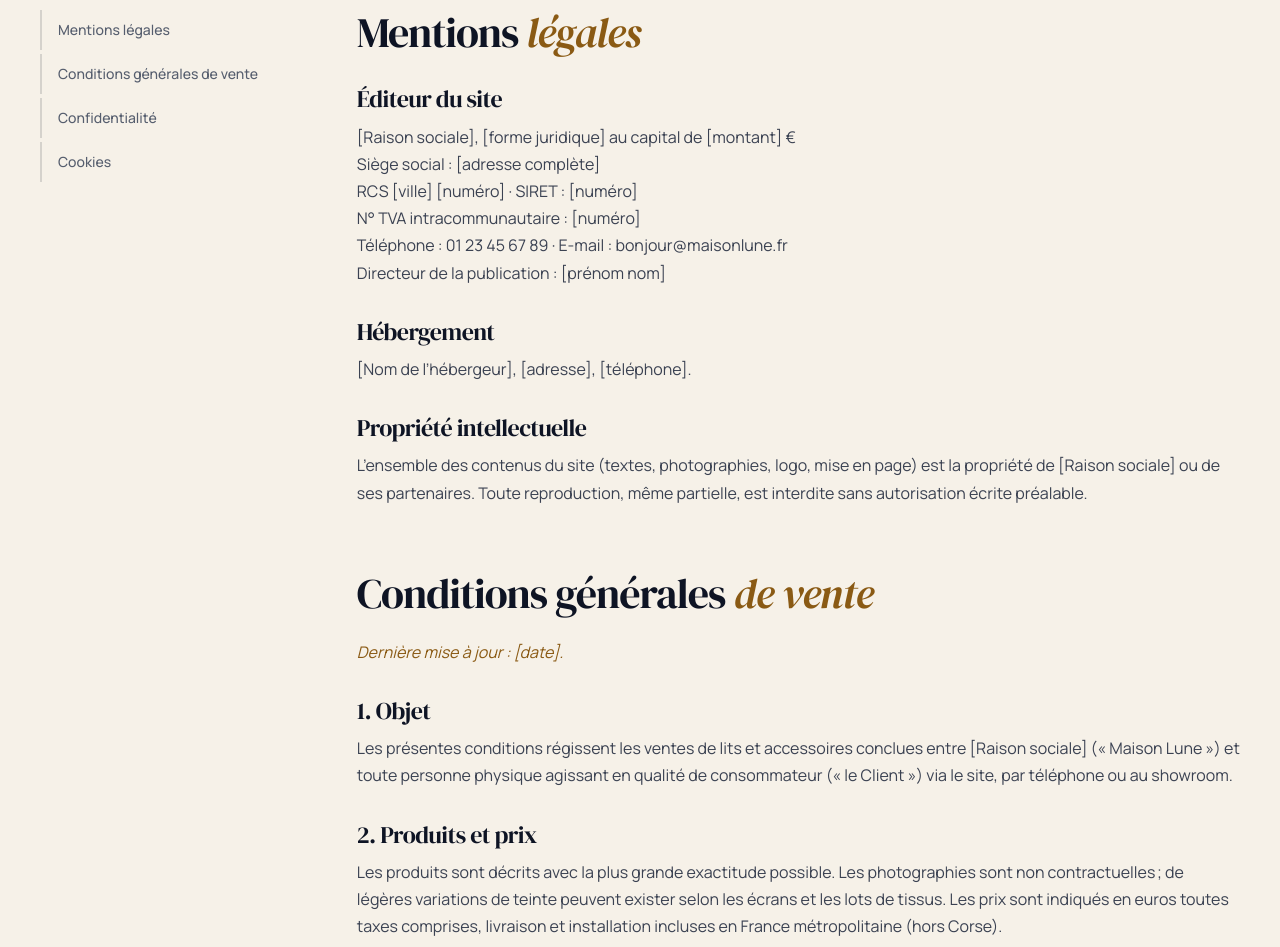
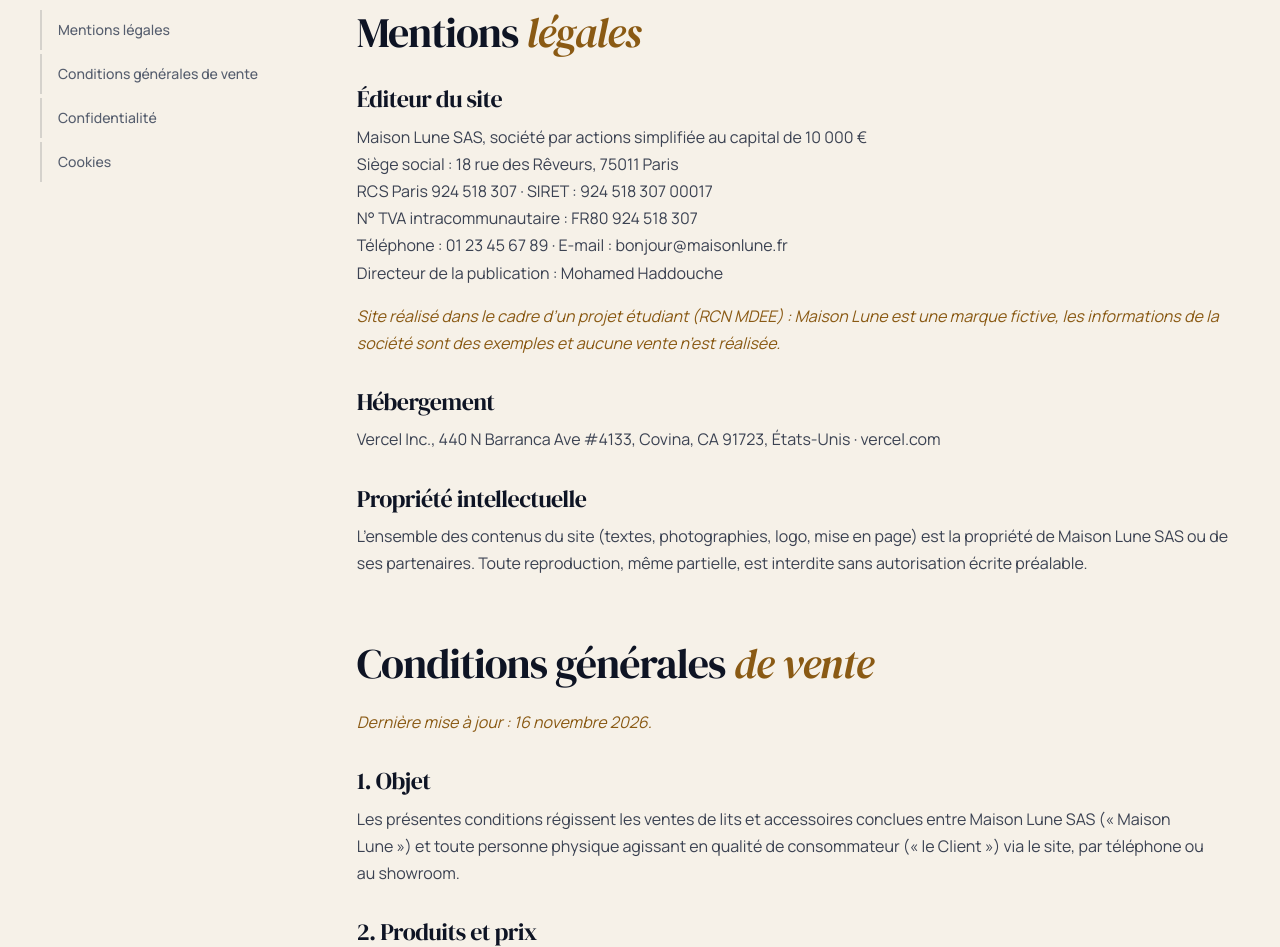
Before and after one commit to mohamedzd213-design/nuit, a website: page legal.html in a window 1280 px wide. Shown: the part 780-1727 px from the top of the page. Drawn offline with Linux system fonts and the light colour scheme.

Commit message:
Remplacer les champs à compléter par des informations fictives réalistes
Adresse du showroom, mentions légales, hébergeur, médiation et pays de fabrication.
Mention « projet étudiant, marque fictive » ajoutée aux mentions légales.

Co-Authored-By: Claude Opus 5.5 <noreply@anthropic.com>

```diff
--- a/data.js
+++ b/data.js
@@ -13,7 +13,7 @@ const SHOP = {
   email: 'bonjour@maisonlune.fr',
   phone: '01 23 45 67 89',
   phoneHref: '+33123456789',
-  address: '[12 rue de l’Exemple, 75011 Paris]',
+  address: '18 rue des Rêveurs, 75011 Paris',
   hours: 'Du mardi au samedi, 10h – 19h',
   instagram: '#',
   pinterest: '#',
--- a/legal.html
+++ b/legal.html
@@ -128,23 +128,24 @@
           <h2 id="mentions">Mentions <em>légales</em></h2>
           <h3>Éditeur du site</h3>
           <p>
-            [Raison sociale], [forme juridique] au capital de [montant] €<br>
-            Siège social : [adresse complète]<br>
-            RCS [ville] [numéro] · SIRET : [numéro]<br>
-            N° TVA intracommunautaire : [numéro]<br>
+            Maison Lune SAS, société par actions simplifiée au capital de 10 000 €<br>
+            Siège social : 18 rue des Rêveurs, 75011 Paris<br>
+            RCS Paris 924 518 307 · SIRET : 924 518 307 00017<br>
+            N° TVA intracommunautaire : FR80 924 518 307<br>
             Téléphone : 01 23 45 67 89 · E-mail : bonjour@maisonlune.fr<br>
-            Directeur de la publication : [prénom nom]
+            Directeur de la publication : Mohamed Haddouche
           </p>
+          <p><em>Site réalisé dans le cadre d’un projet étudiant (RCN MDEE) : Maison Lune est une marque fictive, les informations de la société sont des exemples et aucune vente n’est réalisée.</em></p>
           <h3>Hébergement</h3>
-          <p>[Nom de l’hébergeur], [adresse], [téléphone].</p>
+          <p>Vercel Inc., 440 N Barranca Ave #4133, Covina, CA 91723, États-Unis · vercel.com</p>
           <h3>Propriété intellectuelle</h3>
-          <p>L’ensemble des contenus du site (textes, photographies, logo, mise en page) est la propriété de [Raison sociale] ou de ses partenaires. Toute reproduction, même partielle, est interdite sans autorisation écrite préalable.</p>
+          <p>L’ensemble des contenus du site (textes, photographies, logo, mise en page) est la propriété de Maison Lune SAS ou de ses partenaires. Toute reproduction, même partielle, est interdite sans autorisation écrite préalable.</p>
 
           <h2 id="cgv">Conditions générales <em>de vente</em></h2>
-          <p><em>Dernière mise à jour : [date].</em></p>
+          <p><em>Dernière mise à jour : 16 novembre 2026.</em></p>
 
           <h3>1. Objet</h3>
-          <p>Les présentes conditions régissent les ventes de lits et accessoires conclues entre [Raison sociale] (« Maison Lune ») et toute personne physique agissant en qualité de consommateur (« le Client ») via le site, par téléphone ou au showroom.</p>
+          <p>Les présentes conditions régissent les ventes de lits et accessoires conclues entre Maison Lune SAS (« Maison Lune ») et toute personne physique agissant en qualité de consommateur (« le Client ») via le site, par téléphone ou au showroom.</p>
 
           <h3>2. Produits et prix</h3>
           <p>Les produits sont décrits avec la plus grande exactitude possible. Les photographies sont non contractuelles ; de légères variations de teinte peuvent exister selon les écrans et les lots de tissus. Les prix sont indiqués en euros toutes taxes comprises, livraison et installation incluses en France métropolitaine (hors Corse).</p>
@@ -168,7 +169,7 @@
           <p>Les produits bénéficient de la garantie légale de conformité (articles L217-3 et suivants du Code de la consommation) et de la garantie contre les vices cachés (articles 1641 et suivants du Code civil). Maison Lune accorde en outre une garantie commerciale de 10 ans sur la structure et le sommier, et de 2 ans sur les tissus, l’éclairage et la connectique.</p>
 
           <h3>9. Médiation</h3>
-          <p>En cas de litige, le Client peut recourir gratuitement au médiateur de la consommation : [nom et coordonnées du médiateur]. Il peut également utiliser la plateforme européenne de règlement en ligne des litiges.</p>
+          <p>En cas de litige, le Client peut recourir gratuitement au médiateur de la consommation désigné par Maison Lune, dont les coordonnées sont communiquées sur simple demande à bonjour@maisonlune.fr. Il peut également utiliser la plateforme européenne de règlement en ligne des litiges.</p>
 
           <h2 id="confidentialite">Politique <em>de confidentialité</em></h2>
           <h3>Données collectées</h3>
@@ -226,7 +227,7 @@
           <div class="footer-col">
             <h2>Showroom</h2>
             <ul>
-              <li><a href="contact.html#showroom">[12 rue de l’Exemple, 75011 Paris]</a></li>
+              <li><a href="contact.html#showroom">18 rue des Rêveurs, 75011 Paris</a></li>
               <li><a href="tel:+33123456789">01 23 45 67 89</a></li>
               <li><a href="mailto:bonjour@maisonlune.fr">bonjour@maisonlune.fr</a></li>
               <li><a href="a-propos.html">Notre histoire</a></li>
```
Also changed, not shown: 404.html (+1 -1 lines), a-propos.html (+2 -2 lines), collection.html (+1 -1 lines), contact.html (+2 -2 lines), faq.html (+3 -3 lines), guide.html (+1 -1 lines), index.html (+6 -1 lines), lit-aurore.html (+1 -1 lines), lit-eclipse.html (+1 -1 lines), lit-minuit.html (+1 -1 lines), lit-nuage.html (+1 -1 lines), livraison.html (+1 -1 lines), panier.html (+1 -1 lines).
